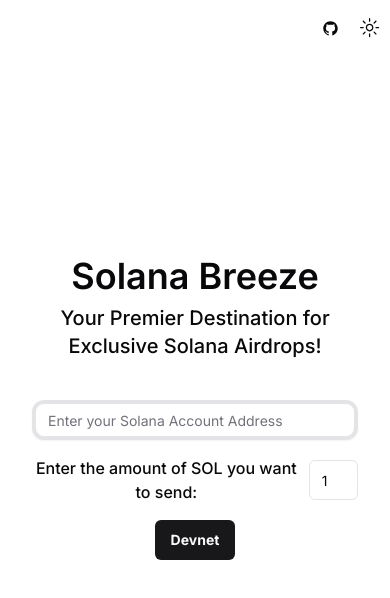
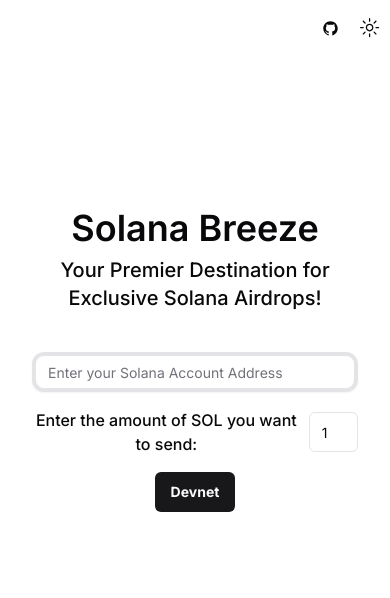
Before and after one commit to skushagra9/Solana-Breeze, a Next.js app: page / in a window 390 px wide. Shown: the top 598 px of the page. Built offline with nearby package versions, Linux system fonts and the light colour scheme.

Commit message:
lesser margin at top

```diff
--- a/src/app/page.tsx
+++ b/src/app/page.tsx
@@ -42,7 +42,7 @@ export default function Home() {
     }
   };
   return (
-    <div className="flex flex-col justify-center items-center p-4 md:p-8 mt-44">
+    <div className="flex flex-col justify-center items-center p-4 mt-32 md:p-8 md:mt-44">
       <span className="font-heading font-bold flex flex-col justify-center items-center subpixel-antialiased font-semibold text-4xl md:text-7xl p-4">
         Solana Breeze
         <span className="font-medium text-center subpixel-antialiased text-xl md:text-2xl p-2">
```
